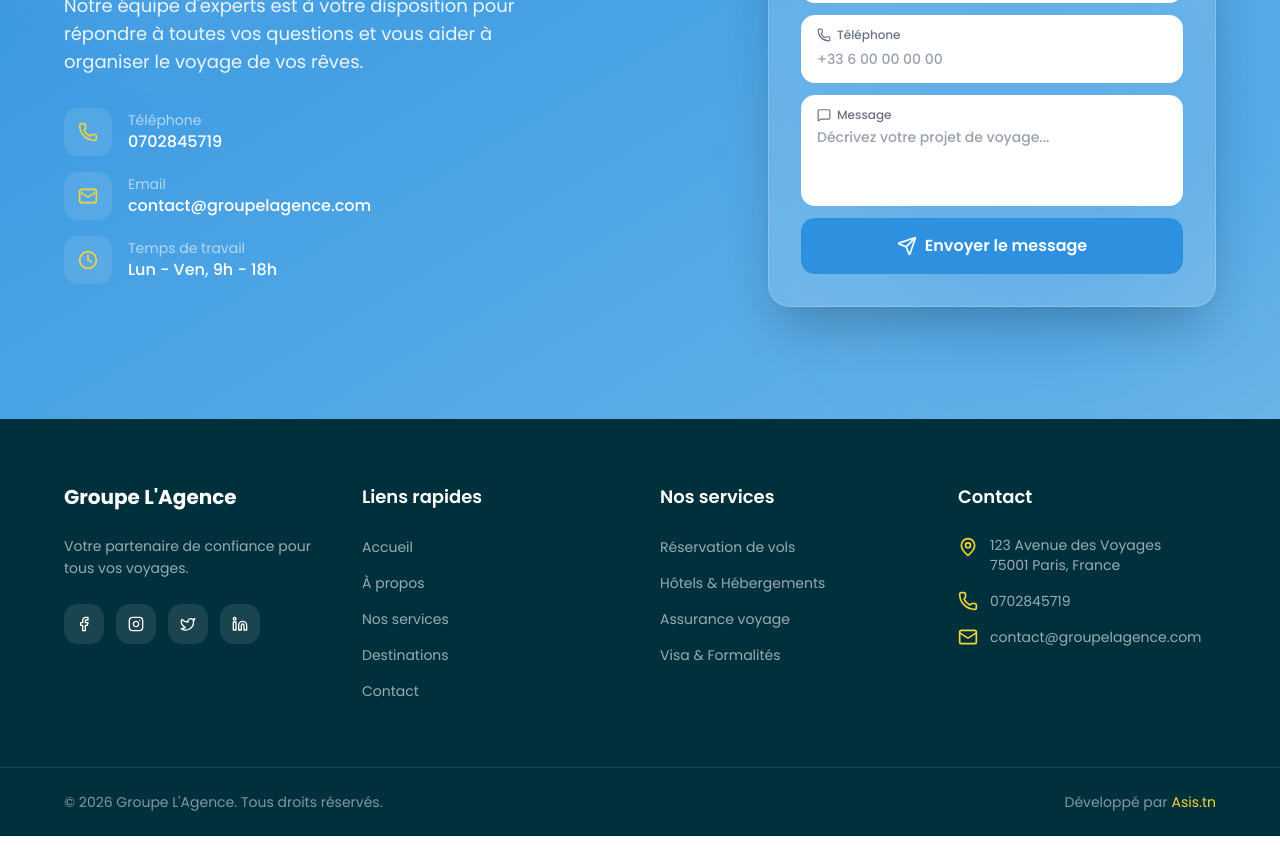
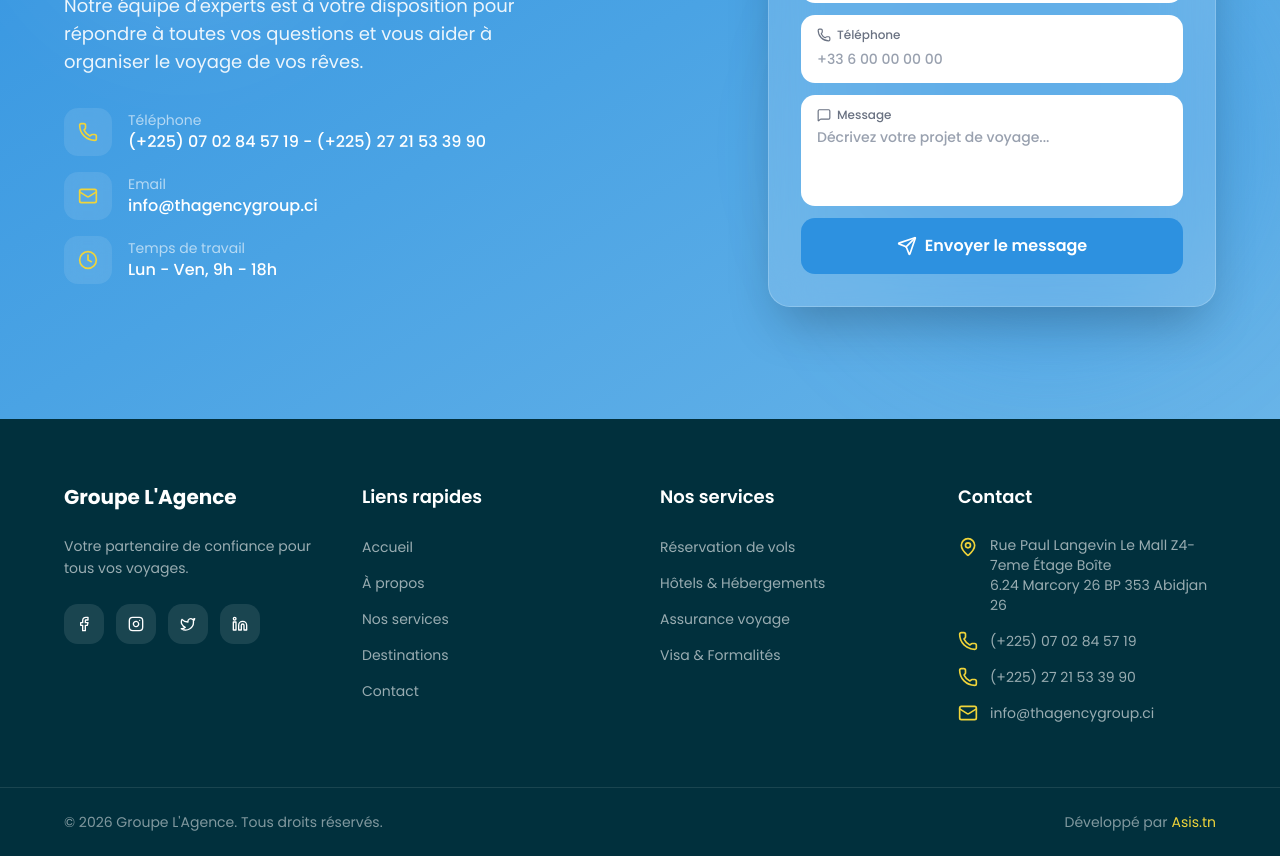
Before and after one commit to azizktata/groupe-agence, a Next.js app: page / in a window 1280 px wide. Shown: the part 7480-8336 px from the top of the page. Built offline with nearby package versions, Linux system fonts and the light colour scheme.

Commit message:
change contact info

```diff
--- a/components/Contact.tsx
+++ b/components/Contact.tsx
@@ -35,7 +35,8 @@ export function Contact() {
                 </div>
                 <div>
                   <p className="text-white/60 text-sm">Téléphone</p>
-                  <p className="text-white font-medium">0702845719</p>
+                  <p className="text-white font-medium">(+225) 07 02 84 57 19 - (+225) 27 21 53 39 90</p>
+
                 </div>
               </div>
               <div className="flex items-center gap-4">
@@ -44,7 +45,7 @@ export function Contact() {
                 </div>
                 <div>
                   <p className="text-white/60 text-sm">Email</p>
-                  <p className="text-white font-medium">contact@groupelagence.com</p>
+                  <p className="text-white font-medium">info@thagencygroup.ci</p>
                 </div>
               </div>
               <div className="flex items-center gap-4">
--- a/components/Footer.tsx
+++ b/components/Footer.tsx
@@ -111,20 +111,26 @@ export function Footer() {
               <li className="flex items-start gap-3">
                 <MapPin className="w-5 h-5 text-[var(--brand-accent)] flex-shrink-0 mt-0.5" />
                 <span className="text-white/60 text-sm">
-                  123 Avenue des Voyages<br />
-                  75001 Paris, France
+                  Rue Paul Langevin Le Mall Z4- 7eme Étage Boîte <br /> 6.24 Marcory 26 BP 353 Abidjan 26
+
                 </span>
               </li>
               <li className="flex items-center gap-3">
                 <Phone className="w-5 h-5 text-[var(--brand-accent)] flex-shrink-0" />
-                <a href="tel:+33702845719" className="text-white/60 hover:text-white transition-colors text-sm">
-                  0702845719
+                <a href="tel:+2250702845719" className="text-white/60 hover:text-white transition-colors text-sm">
+                  (+225) 07 02 84 57 19
+                </a>
+              </li>
+              <li className="flex items-center gap-3">
+                <Phone className="w-5 h-5 text-[var(--brand-accent)] flex-shrink-0" />
+                <a href="tel:+2252721533990" className="text-white/60 hover:text-white transition-colors text-sm">
+                  (+225) 27 21 53 39 90
                 </a>
               </li>
               <li className="flex items-center gap-3">
                 <Mail className="w-5 h-5 text-[var(--brand-accent)] flex-shrink-0" />
-                <a href="mailto:contact@groupelagence.com" className="text-white/60 hover:text-white transition-colors text-sm">
-                  contact@groupelagence.com
+                <a href="mailto:info@thagencygroup.ci" className="text-white/60 hover:text-white transition-colors text-sm">
+                  info@thagencygroup.ci
                 </a>
               </li>
             </ul>
```
